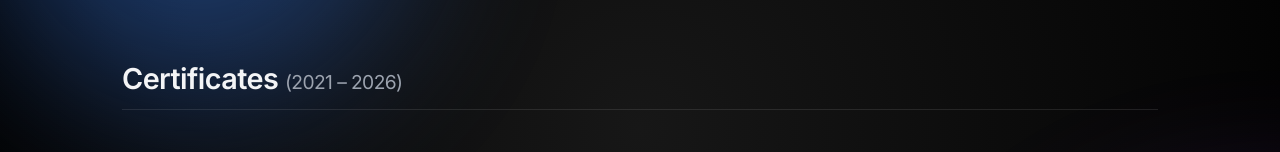
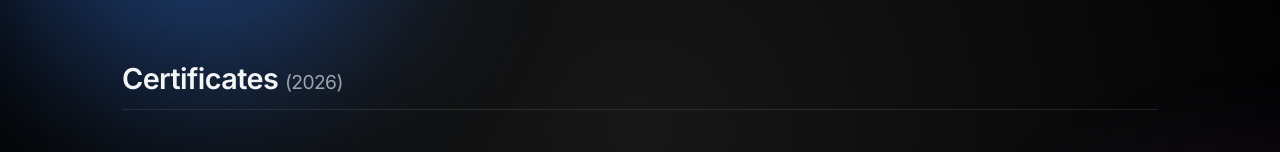
Before and after one commit to yusufchaudhryai-hub/yusufchaudhryai-hub.github.io, a plain HTML site: page index.html in a window 1280 px wide. Shown: the part 271-423 px from the top of the page. Drawn offline with Linux system fonts and the light colour scheme.

Commit message:
Update index.html
removed 2021 text on certs

```diff
--- a/index.html
+++ b/index.html
@@ -20,7 +20,7 @@
     </header>
 
     <div class="section-header" style="margin-top: 1rem;">
-      <h2>Certificates <span style="color: #9ca3af; font-size: 1.2rem; font-weight: 400;">(2021 &ndash; 2026)</span></h2>
+      <h2>Certificates <span style="color: #9ca3af; font-size: 1.2rem; font-weight: 400;">(2026)</span></h2>
     </div>
 
     <!-- Official Coursera (Big) -->
```
